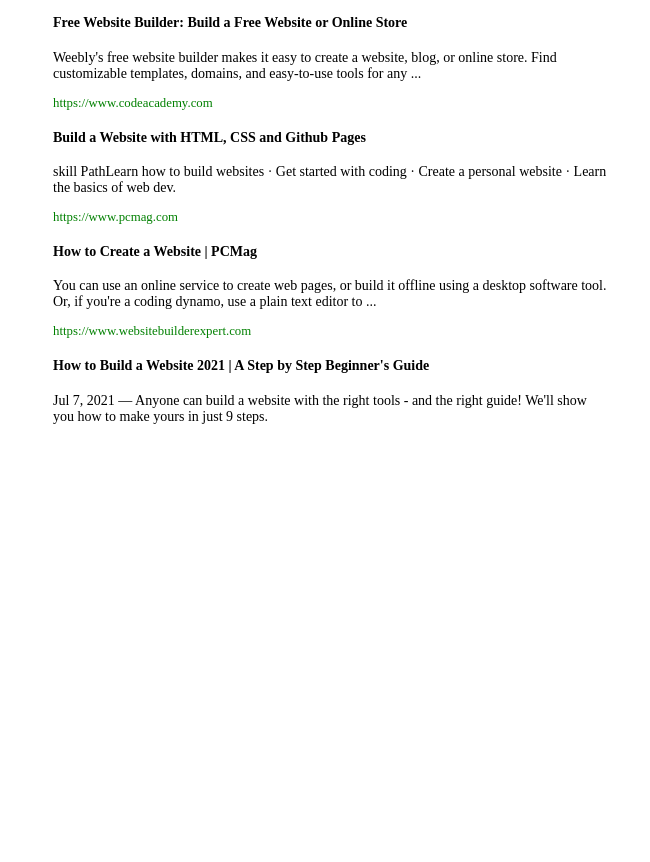
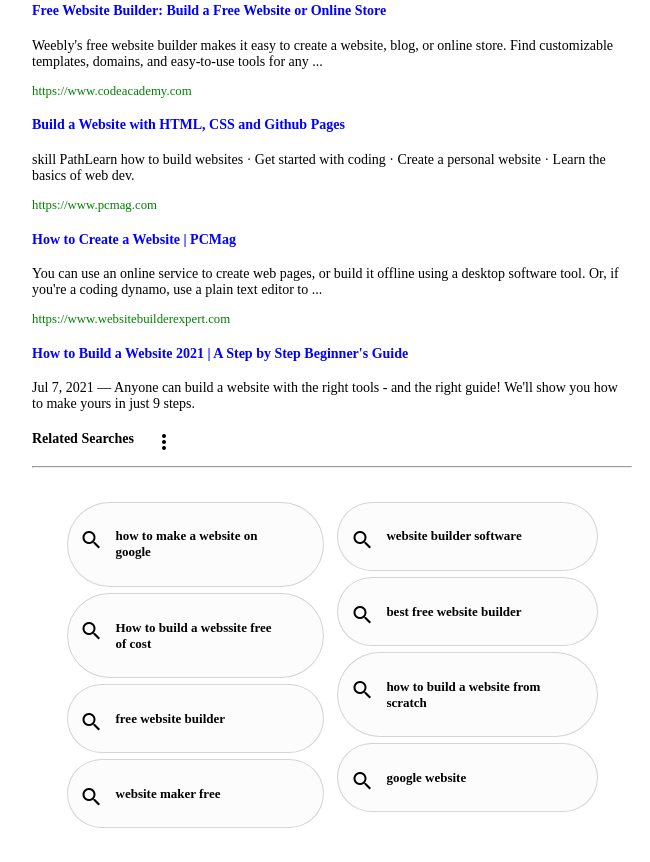
Before and after one commit to moodymango/google.search, a plain HTML site: page index.html in a window 1280 px wide. Shown: the part 1001-1863 px from the top of the page, without its empty margins (72-722 px from the left). Before the commit the page ends 1447 px from the top, so only its background shows below. Drawn offline with Linux system fonts and the light colour scheme.

Commit message:
add related searches to the bottom of the page and formatted the larger search results

```diff
--- a/index.html
+++ b/index.html
@@ -106,6 +106,53 @@
                     </p>
                 </div>
             </div>
+            <div class="search-3">
+                <div class="related">
+                    <div class="r-search">
+                        <h4> Related Searches </h4>
+                        <span id="more"class="material-icons">more_vert</span>
+                    </div>
+                    <hr>
+                </div>
+                <div class="results">
+                    <div class="related-1">
+                            <div class="r-1">
+                                <span id="glass-2" class="material-icons">search </span>
+                                <h4>how to make a website on google</h4>
+                            </div>
+                            <div class="r-2">
+                                <span id="glass-2" class="material-icons">search </span>
+                                <h4>How to build a webssite free of cost</h4>
+                            </div>
+                            <div class="r-3">
+                                <span id="glass-2" class="material-icons">search </span>
+                                <h4>free website builder</h4>
+                            </div>
+                            <div class="r-4">
+                                <span id="glass-2" class="material-icons">search </span>
+                                <h4>website maker free</h4>
+                            </div>
+                    </div>
+                    <div class="related-2">
+                        <div class="r-5">
+                            <span id="glass-2" class="material-icons">search </span>
+                            <h4>website builder software</h4>
+                        </div>
+                        <div class="r-6">
+                            <span id="glass-2" class="material-icons">search </span>
+                            <h4>best free website builder</h4>
+                        </div>
+                        <div class="r-7">
+                            <span id="glass-2" class="material-icons">search </span>
+                            <h4>how to build a website from scratch</h4>
+                        </div>
+                        <div class="r-8">
+                            <span id="glass-2" class="material-icons">search </span>
+                            <h4>google website</h4>
+                        </div>
+                    </div>
+                </div>
+            </div>
         </div>
 
     </body>
--- a/search.css
+++ b/search.css
@@ -16,7 +16,7 @@ body {
 }
 .solid{
     margin: 0 auto;
-    border-top: 1px solid rgba(219, 218, 218, 0.719)
+    border-top: .5px solid rgba(219, 218, 218, 0.719)
 }
 /* Search Bar CSS */
 #logo{
@@ -93,8 +93,8 @@ li:hover {
     font-size: 14px;
 }
 .search-1{
-    border: 1px solid rgba(199, 198, 198, 0.952);
-    padding: .5rem 1rem;
+    border: 1px solid rgba(199, 198, 198, 0.747);
+    padding: 1em 1em;
     margin-top: 2rem;
 }
 .rm {
@@ -106,9 +106,6 @@ ol li{
     margin: .5rem 0;
 }
 /* Search-URLS */
-.search-2{
-    margin: 1.5em;
-}
 .url {
     color:green;
     font-size: .8rem;
@@ -116,3 +113,32 @@ ol li{
 .s-1, .s-2, .s-3, .s-4, .s-5, .s-6, .s-7, .s-8, .s-9{
    margin: 0;
 }
+.search-2 h4{
+color:blue;
+}
+.r-search {
+position:relative;
+}
+#more {
+    position: absolute;
+    margin-top: -1.5em;
+    margin-left: 5em;
+}
+.results {
+    margin: 2em;
+    display: flex;
+    justify-content: space-between;
+}
+#glass-2 {
+    position: absolute;
+    margin-top: .7em;
+    margin-left: -1.5em;
+}
+.r-1, .r-2, .r-3, .r-4, .r-5, .r-6, .r-7, .r-7, .r-8 {
+ border: 1px solid rgba(199, 198, 198, 0.747);
+ padding: .5rem 3rem;
+ border-radius: 50px;
+ font-size: 13px;
+ background-color: rgba(247, 244, 244, 0.295);
+ margin: .5em;
+}
```
